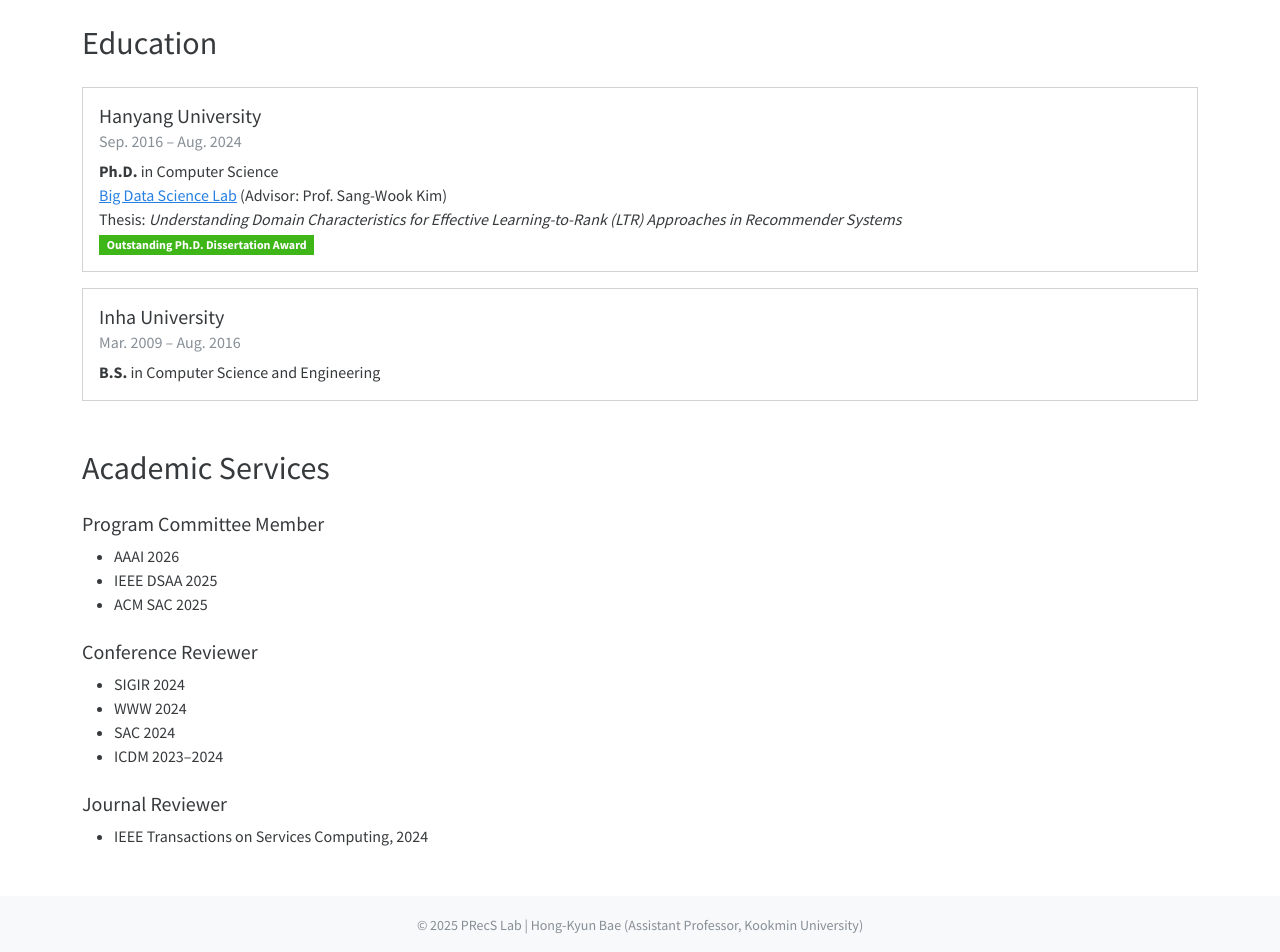
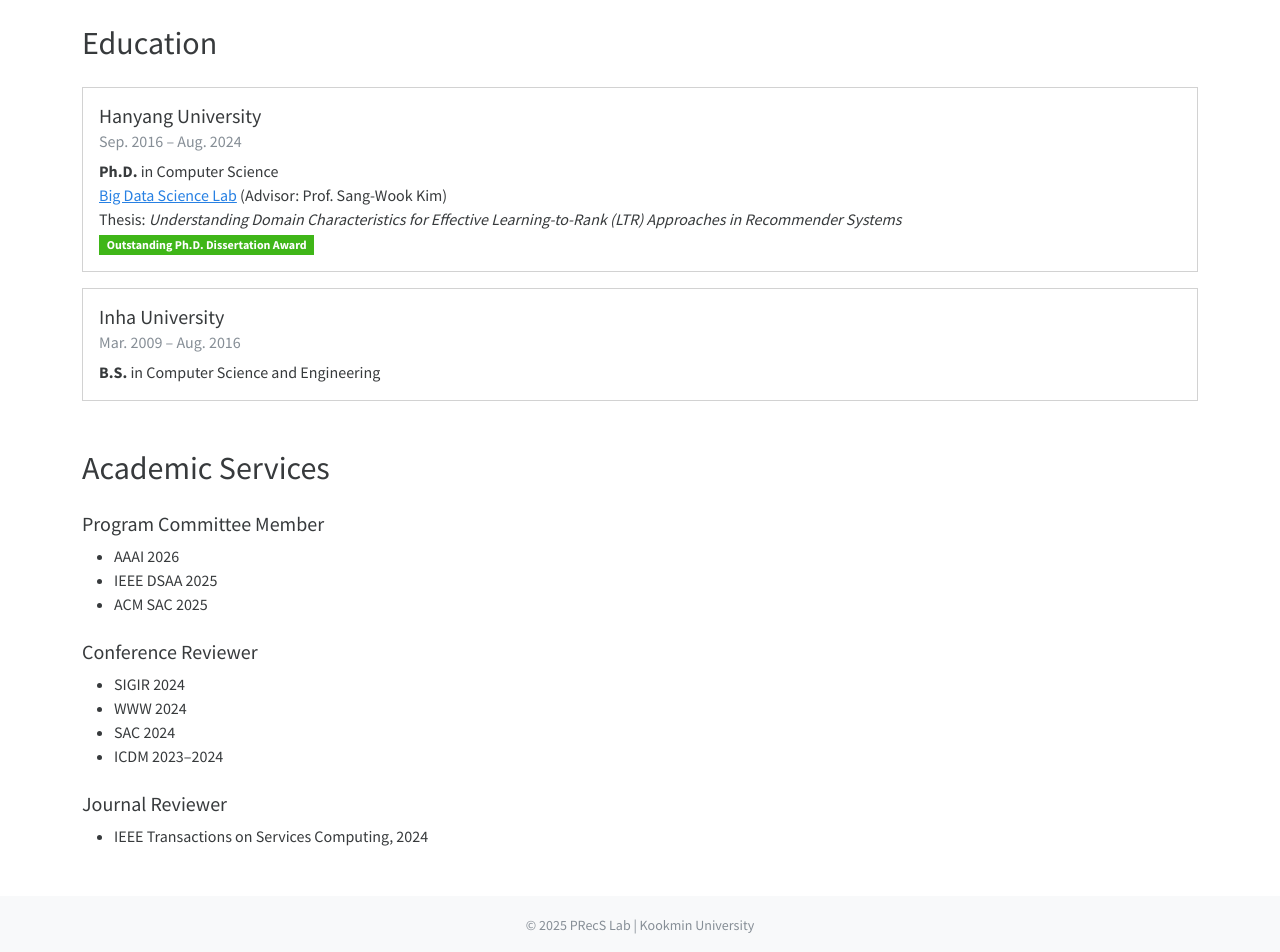
Before and after one commit to hongkyun-bae/hongkyun-bae.github.io, a Jekyll site: the page precs/about.html, which Jekyll copies as it is, in a window 1280 px wide. Shown: the part 1007-1959 px from the top of the page. Built offline with Jekyll 4.4.1, drawn with Linux system fonts in a browser that asks for light colours; nearby versions of some CDN libraries.

Commit message:
Update about.html

```diff
--- a/precs/about.html
+++ b/precs/about.html
@@ -170,7 +170,7 @@
 <!-- Footer -->
 <footer class="bg-light text-center text-muted py-3">
   <div class="container">
-    <small>© 2025 PRecS Lab | Hong-Kyun Bae (Assistant Professor, Kookmin University)</small>
+    <small>© 2025 PRecS Lab | Kookmin University</small>
   </div>
 </footer>
 
```
